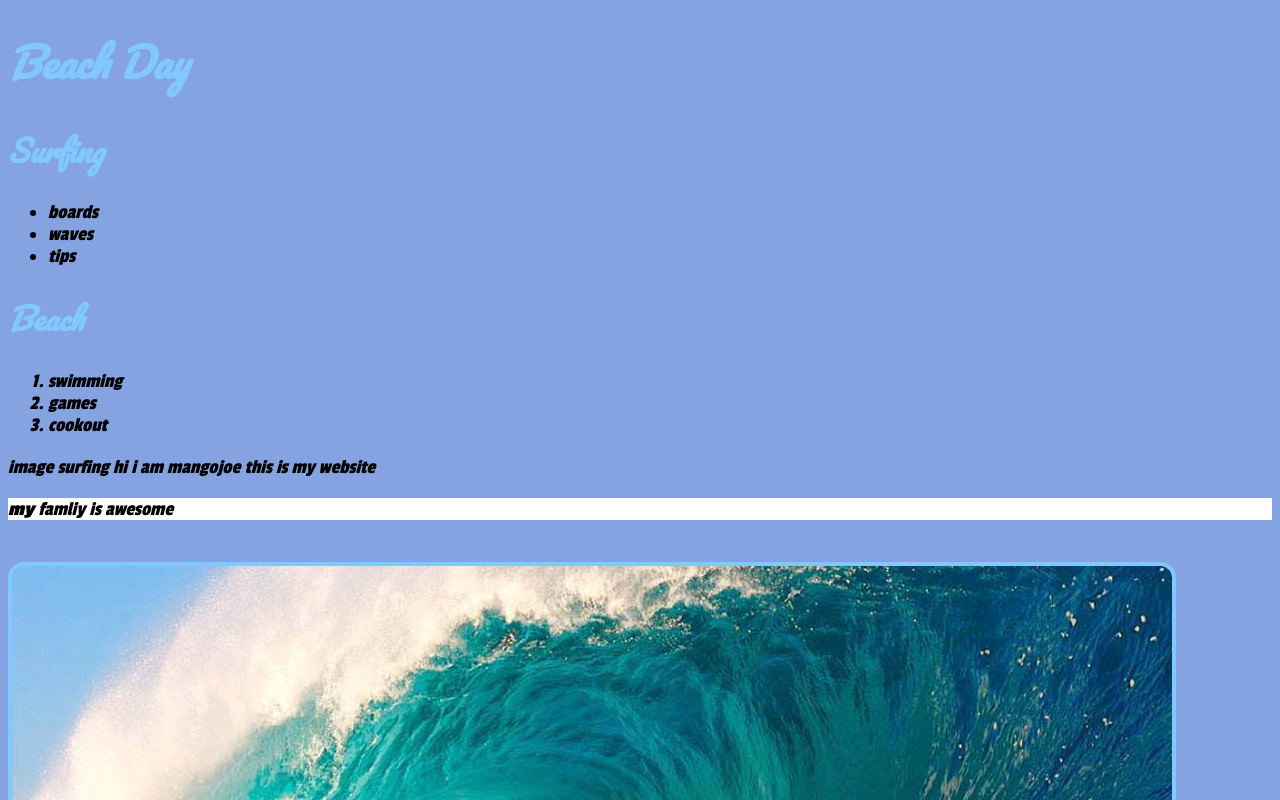
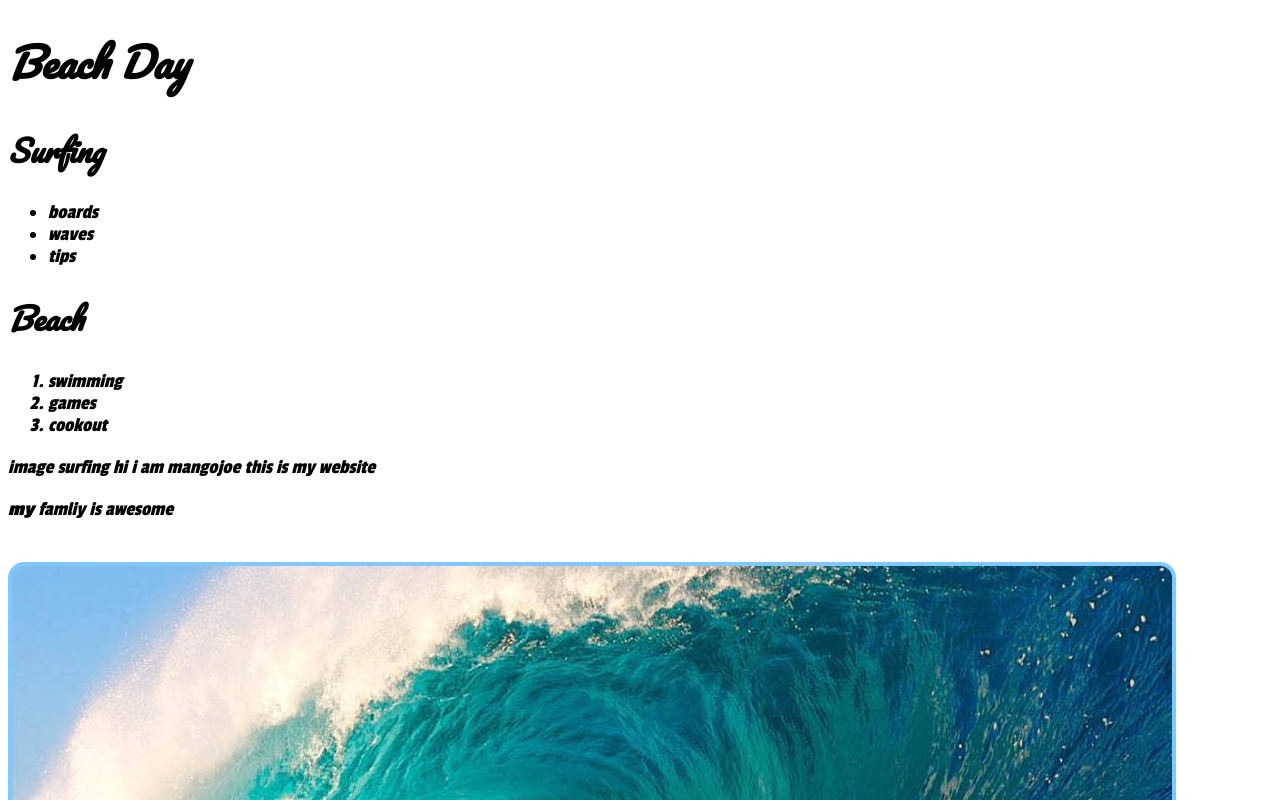
Before and after one commit to mangojoe03/mangojoe03.github.io, a plain HTML site: page index.html in a window 1280 px wide. Shown: the top 800 px of the page. Drawn offline with Linux system fonts and the light colour scheme.

Commit message:
contrast error

```diff
--- a/style.css
+++ b/style.css
@@ -8,7 +8,7 @@ html {
 }
 body {
     color: var(--text);
-    background: var(--background);
+    background: var(--accent);
     font-family: "Passion One";
     font-size:20px ;
     font-style: italic;
@@ -17,7 +17,7 @@ body {
 h1,
 h2,
 h3{
-    color: var(--primary);
+    color: var(--text);
     font-family: "pacifico" ;
 }
 
```
Also changed, not shown: waves.html (+5 -0 lines).
